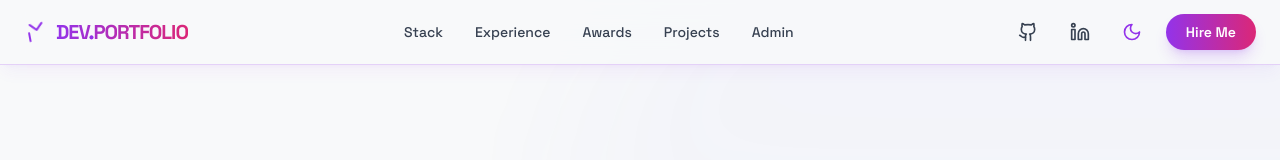
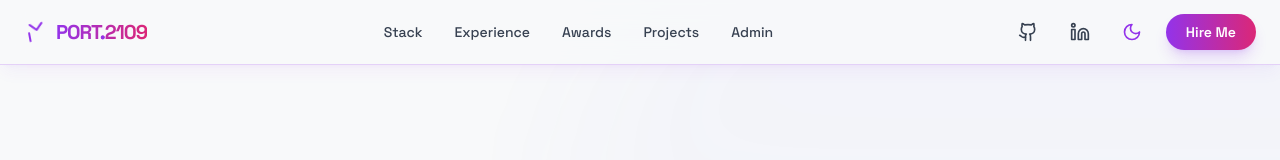
Before and after one commit to lakshita-01/dev.portfolio, a React (Vite) app in the folder client/: page / in a window 1280 px wide. Shown: the top 160 px of the page. Built offline with nearby package versions, Linux system fonts and the light colour scheme; no server answers.

Commit message:
edit configs

```diff
--- a/client/src/components/Navbar.jsx
+++ b/client/src/components/Navbar.jsx
@@ -60,7 +60,7 @@ const Navbar = () => {
             >
               <Terminal className="text-vibrant-light-purple dark:text-vibrant-neon-purple group-hover:text-vibrant-light-pink dark:group-hover:text-vibrant-neon-pink transition-colors" />
             </motion.div>
-            <span className="bg-gradient-to-r from-vibrant-light-purple to-vibrant-light-pink dark:from-vibrant-neon-purple dark:via-vibrant-neon-pink dark:to-vibrant-neon-cyan bg-clip-text text-transparent">DEV<span className="text-vibrant-light-purple dark:text-vibrant-neon-cyan">.</span>PORTFOLIO</span>
+            <span className="bg-gradient-to-r from-vibrant-light-purple to-vibrant-light-pink dark:from-vibrant-neon-purple dark:via-vibrant-neon-pink dark:to-vibrant-neon-cyan bg-clip-text text-transparent">PORT<span className="text-vibrant-light-purple dark:text-vibrant-neon-cyan">.</span>2109</span>
           </Link>
         </motion.div>
 
```
